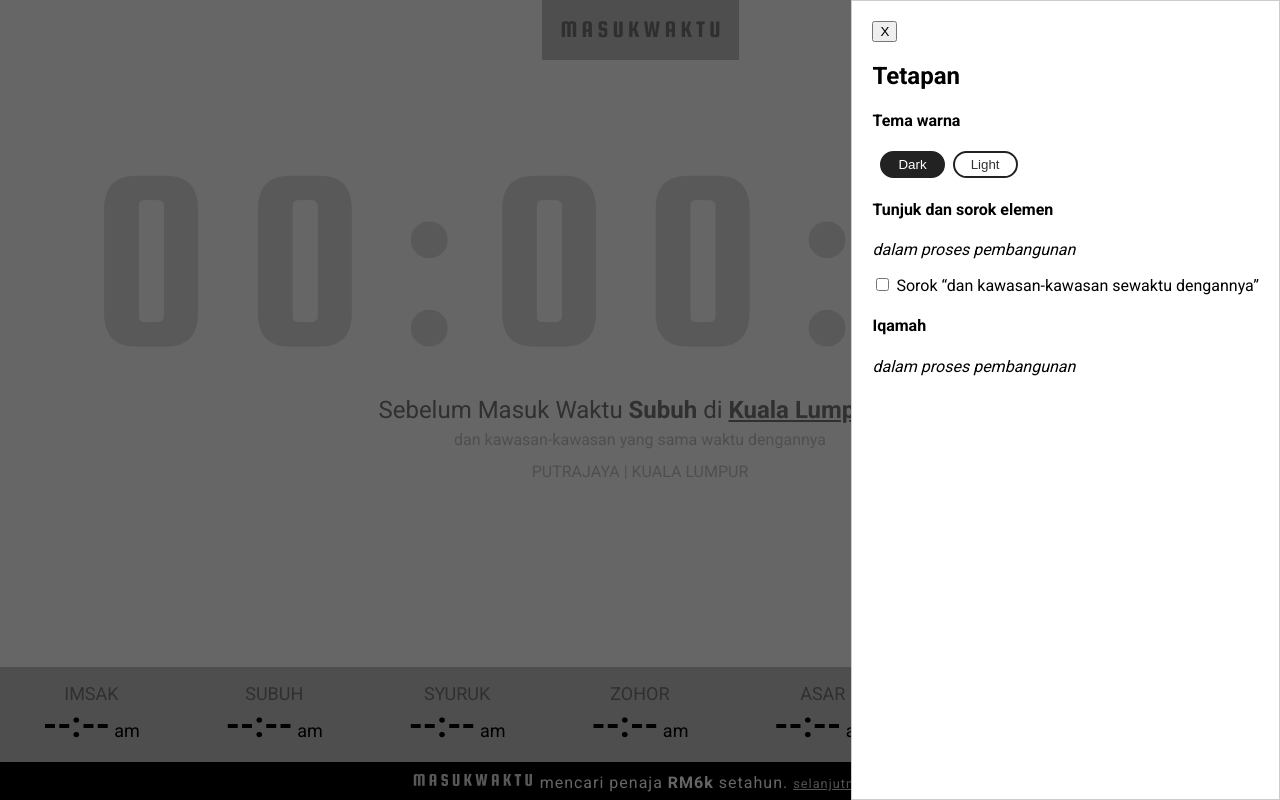
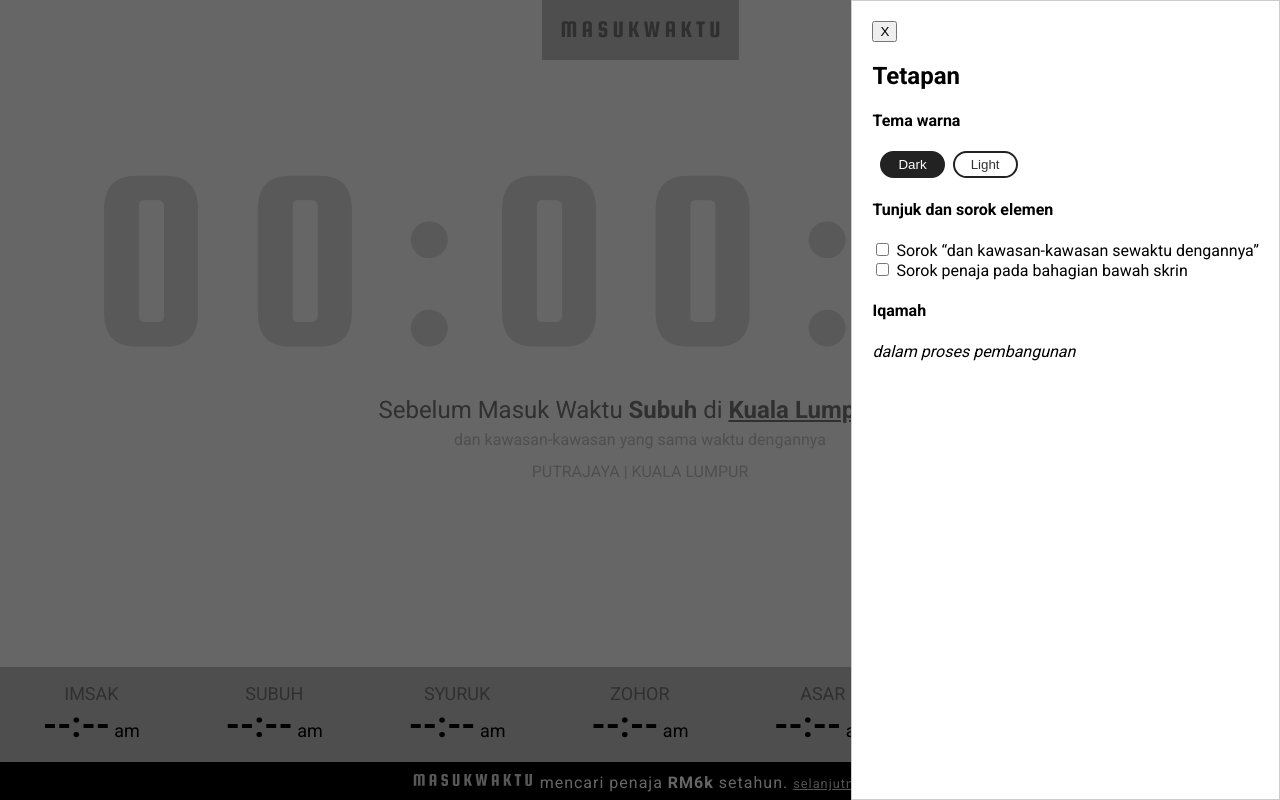
Before and after one commit to fakhrullah/masukwaktu, a React (Create React App) app: page / in a window 1280 px wide. Both pictures are taken after a click on the element 1240 px from the left and 42 px from the top of the page. Built offline with nearby package versions, Linux system fonts and the light colour scheme; no server answers.

Commit message:
Add toggle to hide sponsor section

```diff
--- a/src/App.tsx
+++ b/src/App.tsx
@@ -72,6 +72,7 @@ const initialLocation: LocationDetail = {
 };
 
 const initialStateHideSameZoneDesc: boolean = !!localStorage.getItem('hide-same-zone-desc');
+const initialStateHideSponsorFooter: boolean = !!localStorage.getItem('hide-sponsor-footer');
 
 ReactModal.setAppElement('#root');
 
@@ -97,6 +98,7 @@ function App() {
 
   // configutarions
   const [hideSameZoneDesc, setHideSameZoneDesc] = useState(initialStateHideSameZoneDesc);
+  const [hideSponsorFooter, setHideSponsorFooter] = useState(initialStateHideSponsorFooter);
 
   function calculateCountdown(nextSolatName: string) {
     const current = new Date();
@@ -306,14 +308,17 @@ function App() {
             />
           ))}
         </div>
-
-        <SponsorText onClick={showSponsorModal} />
+        {
+        hideSponsorFooter
+        || <SponsorText onClick={showSponsorModal} />
+        }
       </footer>
       <AboutModal
         isOpen={showAboutModal}
         onRequestClose={() => setShowAboutModal(false)}
       />
       <SettingSidebarModal
+        setHideSponsorFooter={setHideSponsorFooter}
         setHideSameZoneDesc={setHideSameZoneDesc}
         isOpen={showSettingSidebarModal}
         onRequestClose={() => setShowSettingSidebarModal(false)}
--- a/src/SettingSidebarModal.tsx
+++ b/src/SettingSidebarModal.tsx
@@ -6,6 +6,7 @@ interface Props {
   isOpen: boolean;
   onRequestClose: (event: React.MouseEvent<HTMLElement>) => void;
   setHideSameZoneDesc: (value: boolean | ((prevVar: boolean) => boolean)) => void;
+  setHideSponsorFooter: (value: boolean | ((prevVar: boolean) => boolean)) => void;
 }
 
 interface ThemeButtonProps{
@@ -24,8 +25,11 @@ const ThemeButton = styled.button<ThemeButtonProps>`
 `;
 
 const initialStateHideSameZoneDesc: boolean = !!localStorage.getItem('hide-same-zone-desc');
+const initialStateHideSponsorFooter: boolean = !!localStorage.getItem('hide-sponsor-footer');
 
-const SettingSidebarModal = ({ isOpen, onRequestClose, setHideSameZoneDesc }: Props) => {
+const SettingSidebarModal = ({
+  isOpen, onRequestClose, setHideSameZoneDesc, setHideSponsorFooter,
+}: Props) => {
   const changeTheme = (value: string) => {
     localStorage.setItem('theme', value);
     window.location.replace(window.location.href);
@@ -36,10 +40,18 @@ const SettingSidebarModal = ({ isOpen, onRequestClose, setHideSameZoneDesc }: Pr
     const currentSameZoneChecked = hideSameZoneChecked;
     localStorage.setItem('hide-same-zone-desc', currentSameZoneChecked ? '' : 'set');
     setHideSameZoneChecked(!currentSameZoneChecked);
-    setHideSameZoneDesc(!currentSameZoneChecked)
+    setHideSameZoneDesc(!currentSameZoneChecked);
+  };
+
+  const toggleHideSponsorFooterConfig = () => {
+    const currentHideSponsorFooterChecked = hideSponsorChecked;
+    localStorage.setItem('hide-sponsor-footer', currentHideSponsorFooterChecked ? '' : 'set');
+    setHideSponsorChecked(!currentHideSponsorFooterChecked);
+    setHideSponsorFooter(!currentHideSponsorFooterChecked);
   };
 
   const [hideSameZoneChecked, setHideSameZoneChecked] = useState(initialStateHideSameZoneDesc);
+  const [hideSponsorChecked, setHideSponsorChecked] = useState(initialStateHideSponsorFooter);
 
   return (
     <ReactModal
@@ -58,9 +70,7 @@ const SettingSidebarModal = ({ isOpen, onRequestClose, setHideSameZoneDesc }: Pr
       </div>
 
       <h4>Tunjuk dan sorok elemen</h4>
-      <p>
-        <em>dalam proses pembangunan</em>
-      </p>
+      <div>
         <div>
           <label htmlFor="hide-same-zone-desc-config">
             <input
@@ -74,6 +84,20 @@ const SettingSidebarModal = ({ isOpen, onRequestClose, setHideSameZoneDesc }: Pr
             Sorok <q>dan kawasan-kawasan sewaktu dengannya</q>
           </label>
         </div>
+        <div>
+          <label htmlFor="hide-sponsor-footer-config">
+            <input
+              type="checkbox"
+              name="hide-sponsor-footer"
+              id="hide-sponsor-footer-config"
+              onChange={toggleHideSponsorFooterConfig}
+              checked={hideSponsorChecked}
+            />
+            {' '}
+            Sorok penaja pada bahagian bawah skrin
+          </label>
+        </div>
+      </div>
 
       <h4>Iqamah</h4>
       <p>
```
Lines whose indentation alone changed are shown as unchanged.
